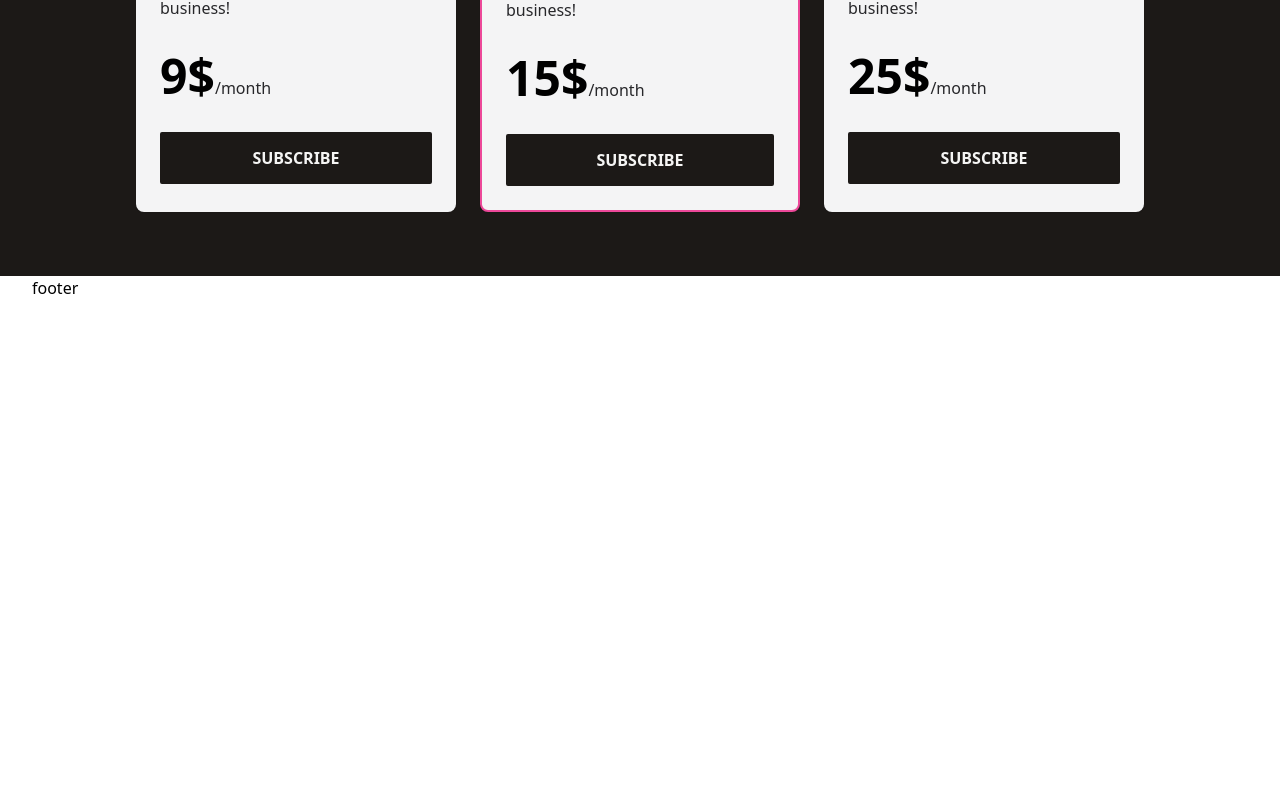
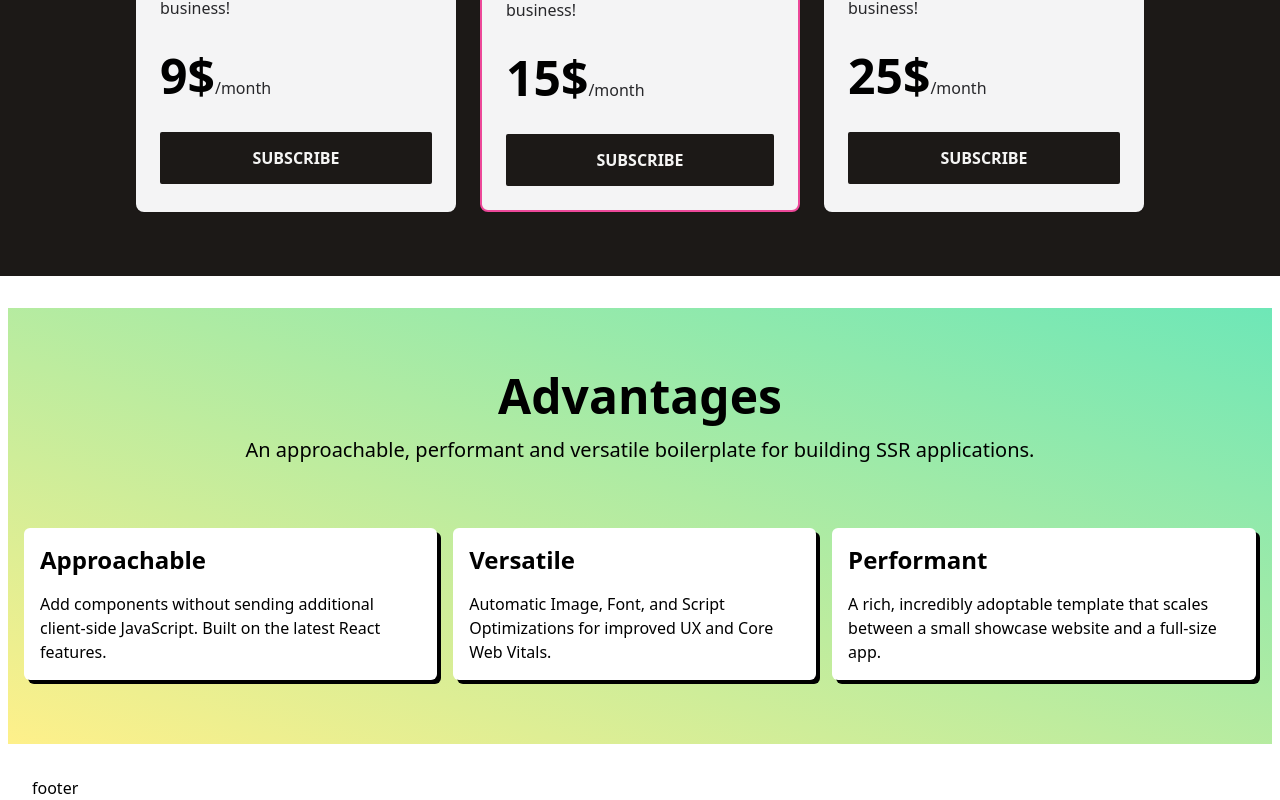
Before and after one commit to fondunn/framer-landing, a Next.js app: page / in a window 1280 px wide. Shown: the part 2428-3228 px from the top of the page. Before the commit the page ends 2728 px from the top, so only its background shows below. Built offline with nearby package versions, Linux system fonts and the light colour scheme.

Commit message:
+ advantages section

```diff
--- a/src/app/page.tsx
+++ b/src/app/page.tsx
@@ -1,6 +1,7 @@
 import SectionHero from "@/components/Sections/Hero";
 import SectionPricing from "../components/Sections/Pricing";
 import SectionStarting from "@/components/Sections/Starting";
+import SectionAdvantages from "@/components/Sections/Advantages";
 
 export default function Home() {
   return (
@@ -8,6 +9,7 @@ export default function Home() {
       <SectionHero />
       <SectionStarting />
       <SectionPricing />
+      <SectionAdvantages />
     </>
   );
 }
--- /dev/null
+++ b/src/components/RevealCardContainer/index.tsx
@@ -0,0 +1,33 @@
+"use client";
+import { FC, ReactNode, useRef } from "react";
+import { motion, useScroll, useTransform } from "framer-motion";
+
+import { twMerge } from "tailwind-merge";
+
+interface RevealCardContainerProps {
+  children: ReactNode;
+  className?: string;
+}
+const RevealCardContainer: FC<RevealCardContainerProps> = ({
+  children,
+  className,
+}) => {
+  const ref = useRef<HTMLDivElement>(null);
+  const { scrollYProgress } = useScroll({
+    target: ref,
+    offset: ["start end", "end end"],
+  });
+  const moveY = useTransform(scrollYProgress, [0, 1], ["200px", "0px"]);
+  return (
+    <motion.div
+      ref={ref}
+      className={twMerge(className)}
+      style={{
+        y: moveY,
+      }}
+    >
+      {children}
+    </motion.div>
+  );
+};
+export default RevealCardContainer;
--- a/src/components/RevealPriceCard/index.tsx
+++ b/src/components/RevealPriceCard/index.tsx
@@ -1,6 +1,7 @@
-import { FC, memo, useRef } from "react";
-import { motion, useScroll, useTransform } from "framer-motion";
+import { FC, memo } from "react";
+
 import clsx from "clsx";
+import RevealCardContainer from "@/components/RevealCardContainer";
 interface RevealPriceCardProps {
   title: string;
   price: number;
@@ -13,22 +14,12 @@ const RevealPriceCard: FC<RevealPriceCardProps> = ({
   description,
   popular,
 }) => {
-  const ref = useRef<HTMLDivElement>(null);
-  const { scrollYProgress } = useScroll({
-    target: ref,
-    offset: ["start end", "end end"],
-  });
-  const moveY = useTransform(scrollYProgress, [0, 1], ["200px", "0px"]);
   return (
-    <motion.div
-      ref={ref}
+    <RevealCardContainer
       className={clsx(
         "flex max-w-xs flex-1 basis-1/3 flex-col rounded-lg bg-zinc-100 p-6 shadow-sm",
         popular && "border-2 border-pink-500",
       )}
-      style={{
-        y: moveY,
-      }}
     >
       <p className="text-2xl font-semibold leading-6">{title}</p>
       <p className="mt-4 text-zinc-800">{description}</p>
@@ -39,7 +30,7 @@ const RevealPriceCard: FC<RevealPriceCardProps> = ({
       <button className="mt-8 rounded-sm border-2 border-stone-900 bg-stone-900 px-6 py-3 font-semibold uppercase text-stone-100 transition-all duration-300 hover:translate-x-[-4px] hover:translate-y-[-4px] hover:bg-slate-200 hover:text-stone-900 hover:shadow-[4px_4px_0px_black] active:translate-x-[0px] active:translate-y-[0px] active:rounded-2xl active:shadow-none">
         Subscribe
       </button>
-    </motion.div>
+    </RevealCardContainer>
   );
 };
 
--- /dev/null
+++ b/src/components/Sections/Advantages/index.tsx
@@ -0,0 +1,56 @@
+"use client";
+import Section from "@/components/Section";
+import { FC, useEffect, useRef } from "react";
+import { motion, useAnimation, useInView } from "framer-motion";
+import {
+  advantageDescription,
+  advantages,
+  advantageTitle,
+} from "@/mock/advantages";
+import RevealCardContainer from "@/components/RevealCardContainer";
+
+const SectionAdvantages: FC = () => {
+  const ref = useRef(null);
+  const isInView = useInView(ref, { once: true });
+  const controls = useAnimation();
+  useEffect(() => {
+    if (isInView) controls.start("visible");
+  }, [isInView]);
+  return (
+    <Section
+      className="container mx-auto max-w-screen-2xl overflow-hidden px-2 py-2 md:py-4 lg:py-8"
+      ref={ref}
+    >
+      <div className="bg-gradient-to-tr from-yellow-200 to-emerald-300 px-4 py-8 lg:py-16">
+        <div className="relative overflow-hidden">
+          <motion.div
+            variants={{
+              hidden: { y: 75, opacity: 0 },
+              visible: { y: 0, opacity: 1 },
+            }}
+            initial="hidden"
+            animate={controls}
+            transition={{ duration: 0.5, delay: 0.2 }}
+          >
+            <h3 className="text-center text-5xl font-bold">{advantageTitle}</h3>
+            <p className="mt-4 text-center text-xl font-medium">
+              {advantageDescription}
+            </p>
+          </motion.div>
+        </div>
+        <div className="mt-16 flex flex-col justify-center gap-4 lg:flex-row">
+          {advantages.map(({ title, description }, idx: number) => (
+            <RevealCardContainer
+              key={idx}
+              className="rounded-md bg-white p-4 shadow-[4px_4px_0px_black]"
+            >
+              <p className="text-2xl font-semibold">{title}</p>
+              <p className="mt-4">{description}</p>
+            </RevealCardContainer>
+          ))}
+        </div>
+      </div>
+    </Section>
+  );
+};
+export default SectionAdvantages;
--- /dev/null
+++ b/src/mock/advantages.ts
@@ -0,0 +1,22 @@
+const advantageTitle: string = "Advantages";
+const advantageDescription: string =
+  "An approachable, performant and versatile boilerplate for building SSR applications.";
+const advantages: { title: string; description: string }[] = [
+  {
+    title: "Approachable",
+    description:
+      "Add components without sending additional client-side JavaScript. Built on the latest React features.",
+  },
+  {
+    title: "Versatile",
+    description:
+      "Automatic Image, Font, and Script Optimizations for improved UX and Core Web Vitals.",
+  },
+  {
+    title: "Performant",
+    description:
+      "A rich, incredibly adoptable template that scales between a small showcase website and a full-size app.",
+  },
+];
+
+export { advantageTitle, advantageDescription, advantages };
```
